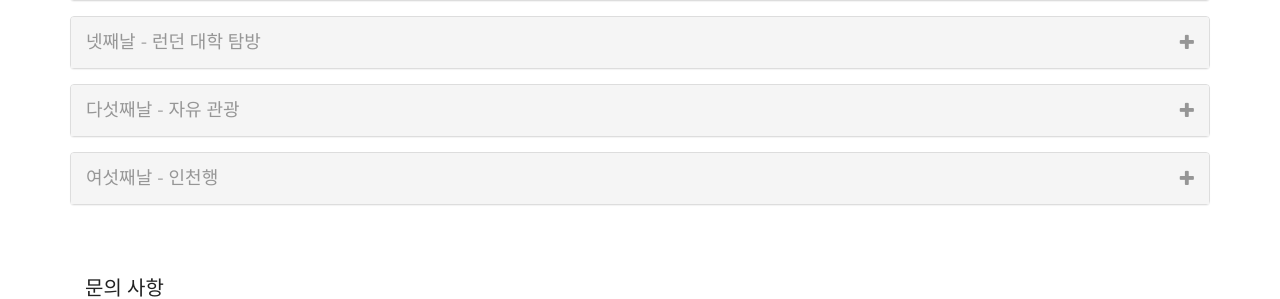
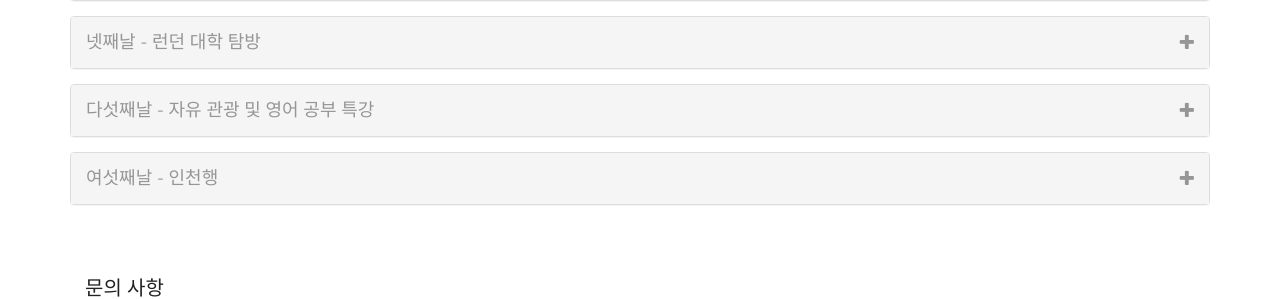
Before and after one commit to andrewchaa/londoneducationtour, a Jekyll site: the page built from index.html, in a window 1280 px wide and 900 px high, scrolled down 1433 px. Shown: the part 161-460 px from the top of the window. Built offline with Jekyll 4.4.1, drawn with Linux system fonts in a browser that asks for light colours; nearby versions of some CDN libraries; some of the changed lines change nothing that is shown.

Commit message:
schedule update

```diff
--- a/_includes/tour-schedule.html
+++ b/_includes/tour-schedule.html
@@ -81,13 +81,14 @@
 
                <div class="panel panel-default">
                    <a class="panel-heading accordion-toggle collapsed" data-toggle="collapse" data-parent="#accordionIcons" href="#collapse5" aria-expanded="false">
-                     <span>다섯째날 - 자유 관광</span>
+                     <span>다섯째날 - 자유 관광 및 영어 공부 특강</span>
                      <i class="indicator fa fa-plus  pull-right"></i>
                    </a>
                  <div id="collapse5" class="panel-collapse collapse" aria-expanded="false">
                    <div class="panel-body">
 
-                     <p>자유 관광을 원하지 않으시는 분들에게는 세익스피어 생가와 윈저 캐슬등 관광을 제공합니다</p>
+                     <p>자유 관광을 원하지 않으시는 분들에게는 세익스피어 생가와 윈저 캐슬 방문, 뮤지컬 관람등을 소개해 드립니다</p>
+                     <p>뮤지컬을 관람하지 않으시는 분들을 위해 영어 공부에 관한 특강이 있습니다 - 옥스퍼드 대 영문과 박사과정생들이 강의</p>
                    </div>
                  </div>
                </div>
```
